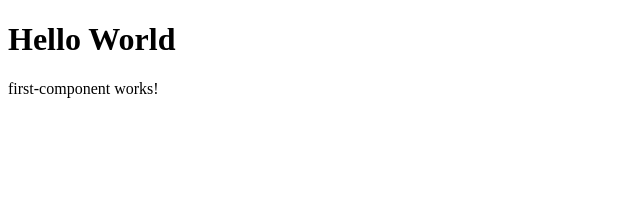
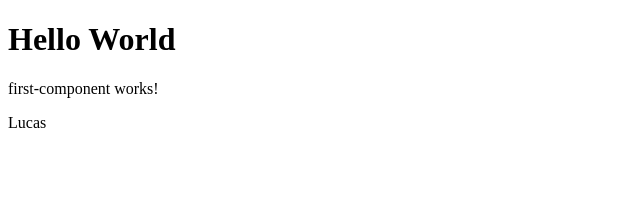
Before and after one commit to LucasAlmeida75/curso-angular, an Angular app: page / in a window 1280 px wide. Shown: the top 204 px of the page, without its empty margins (0-640 px from the left). Built offline with nearby package versions, Linux system fonts and the light colour scheme.

Commit message:
feat: passando variáveis para a view (html)

```diff
--- a/src/app/components/first-component/first-component.component.html
+++ b/src/app/components/first-component/first-component.component.html
@@ -1 +1,2 @@
 <p>first-component works!</p>
+<p>{{ name }}</p>
--- a/src/app/components/first-component/first-component.component.ts
+++ b/src/app/components/first-component/first-component.component.ts
@@ -7,5 +7,7 @@ import { Component } from '@angular/core';
   styleUrl: './first-component.component.css'
 })
 export class FirstComponentComponent {
+  name: string = "Lucas";
+
   title = 'curso-angular';
 }
```
